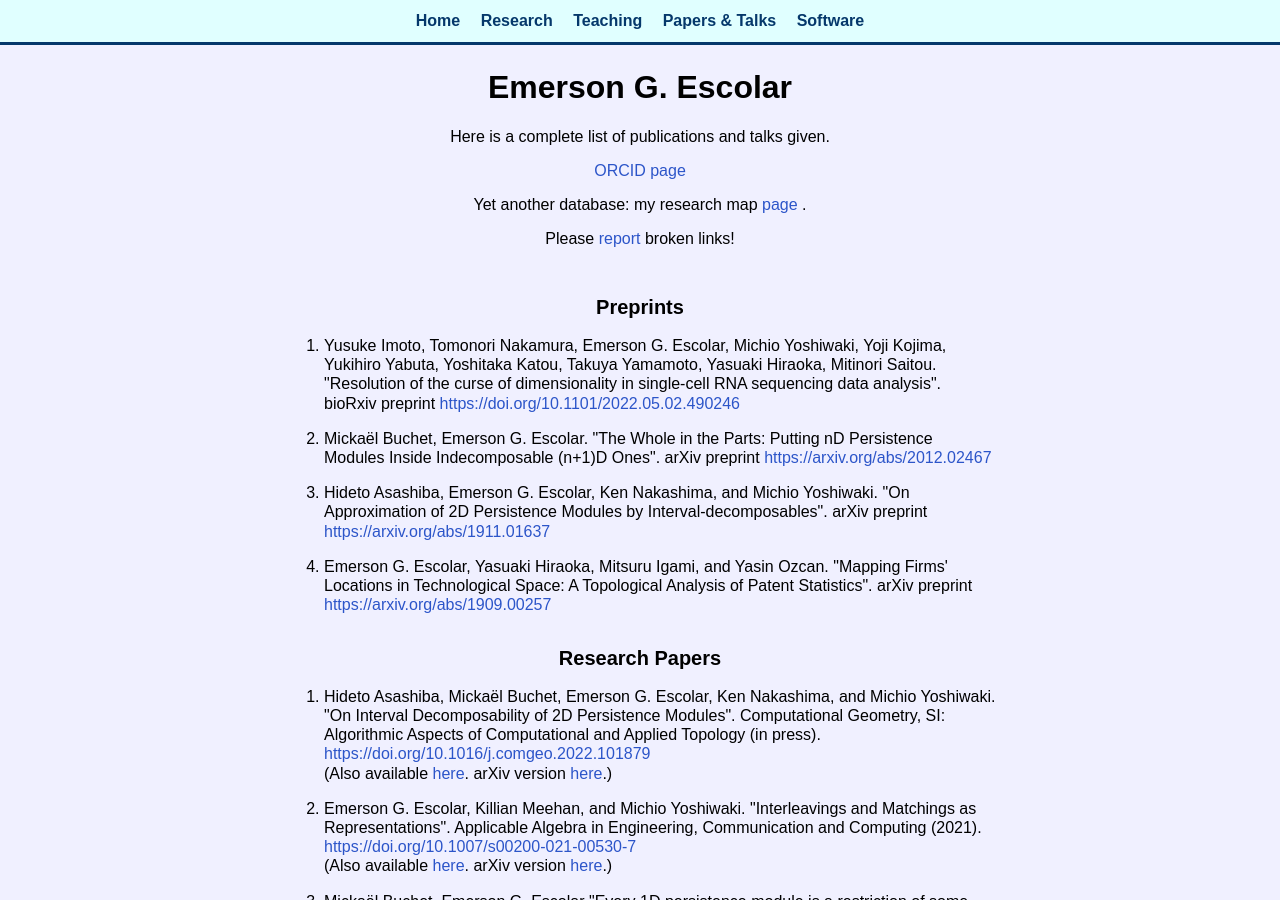
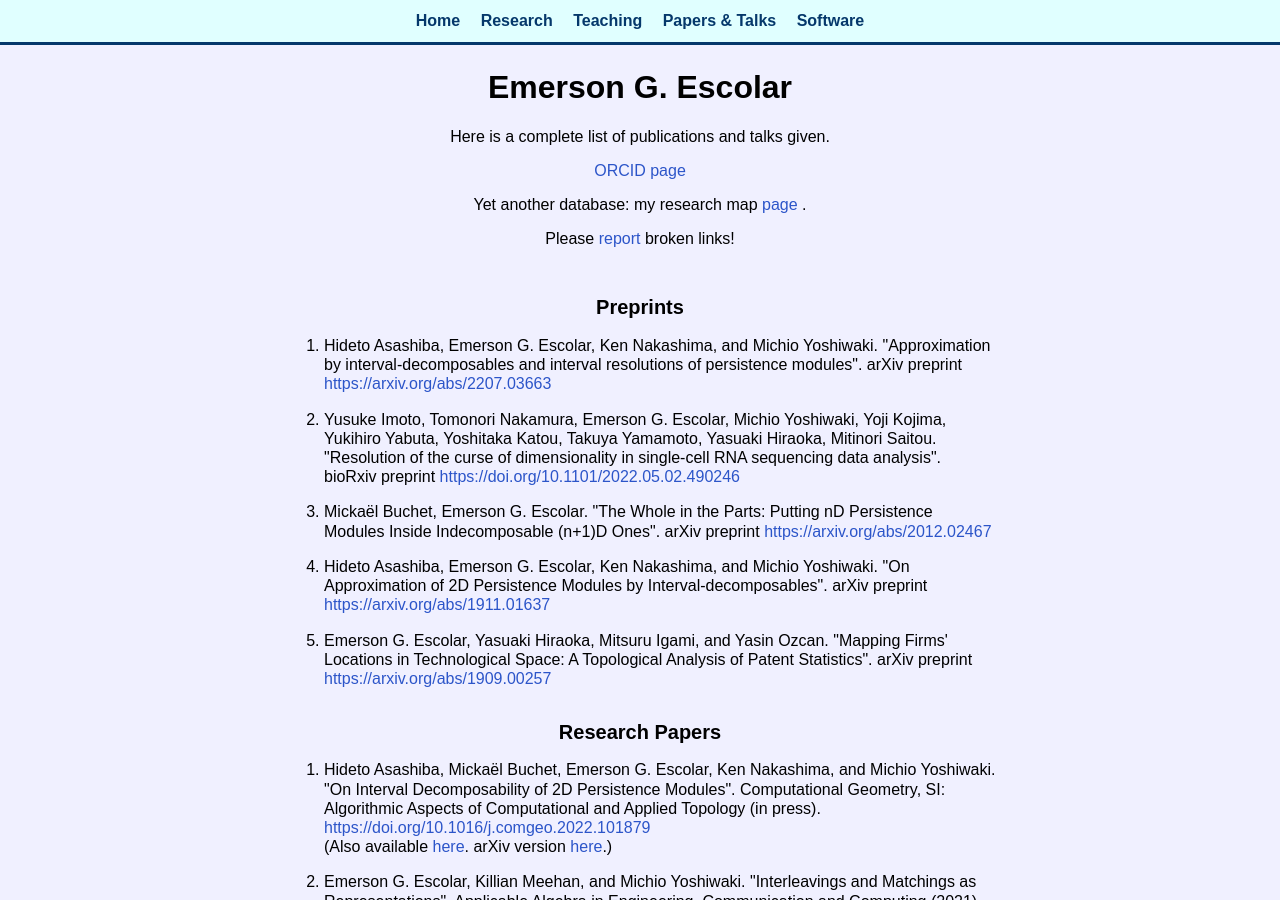
Before and after one commit to emerson-escolar/emerson-escolar.github.io, a Jekyll site: the page built from research_lists.html, in a window 1280 px wide and 900 px high. Built offline with Jekyll 4.4.1, drawn with Linux system fonts in a browser that asks for light colours.

Commit message:
interval resolutions paper

```diff
--- a/research_lists.html
+++ b/research_lists.html
@@ -32,6 +32,15 @@ title: Emer's Papers & Talks
 <section>
 	<h2> Preprints </h2>
 	<ol class="wordbox paperlist">
+    <li>
+			Hideto Asashiba, Emerson G. Escolar, Ken Nakashima, and Michio Yoshiwaki.
+      "Approximation by interval-decomposables and interval resolutions of persistence modules".
+      arXiv preprint
+      <a target="_blank" href=https://arxiv.org/abs/2207.03663>
+        https://arxiv.org/abs/2207.03663
+      </a>
+    </li>
+
     <li>
       Yusuke Imoto, Tomonori Nakamura, Emerson G. Escolar, Michio Yoshiwaki, Yoji Kojima, Yukihiro Yabuta, Yoshitaka Katou, Takuya Yamamoto, Yasuaki Hiraoka, Mitinori Saitou.
       "Resolution of the curse of dimensionality in single-cell RNA sequencing data analysis".
```
